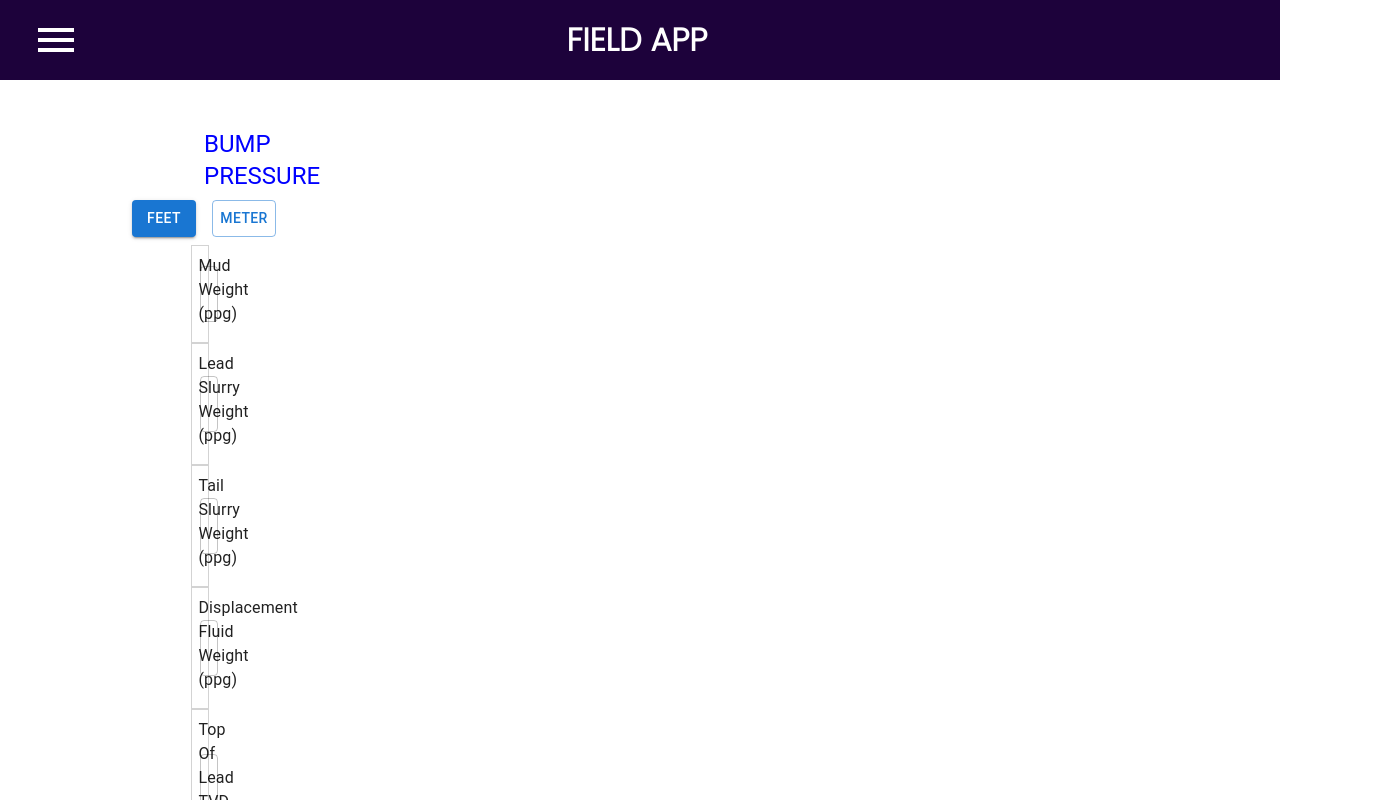
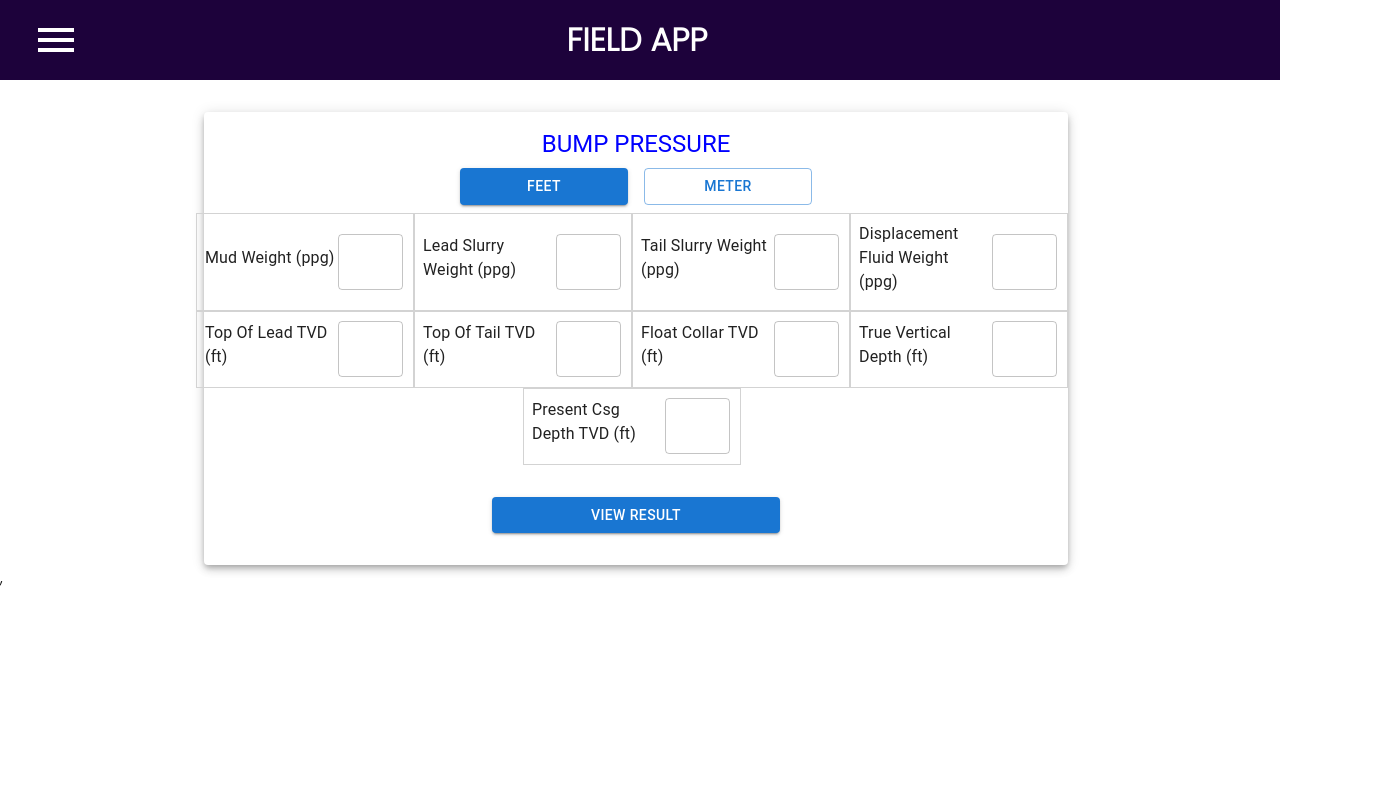
Before and after one commit to Alexcoder/riglex, a React (Create React App) app: page /select/bump-pressure in a window 1280 px wide. Shown: the top 800 px of the page, 1380 px wide, since content can reach past the window. Built offline with nearby package versions, Linux system fonts and the light colour scheme.

Commit message:
Update BumpPressure.js

```diff
--- a/src/components/calcPage/BumpPressure/BumpPressure.js
+++ b/src/components/calcPage/BumpPressure/BumpPressure.js
@@ -21,7 +21,7 @@ const BumpPressure = () => {
 
 
   return (
-    <Container sx={{textAlign: "center", color: "blue", width: "", margin:{md:"2rem 0rem 0rem 15%", sm:"2rem 0rem 0rem 0rem", xs:"2rem 0rem 0rem 0rem"},}}>
+    <Container sx={{textAlign: "center", alignItems:"center",justifyContent:"center",color: "blue", width: "100%", margin:{md:"2rem 0rem 0rem 15%", sm:"2rem 0rem 0rem 0rem", xs:"2rem 0rem 0rem 0rem"},}}>
       <Paper elevation={5} sx={{padding: "1rem 0rem 2rem 0rem", width: {md:"75%", sm:"100%", xs: "100%" },}}>
       <Typography variant="h5" mb={1} sx={{color: "blue"}}>BUMP PRESSURE</Typography>
         <div style={{display: "flex", justifyContent:"center", gap: "1rem", marginBottom:"1rem" }}>
```
